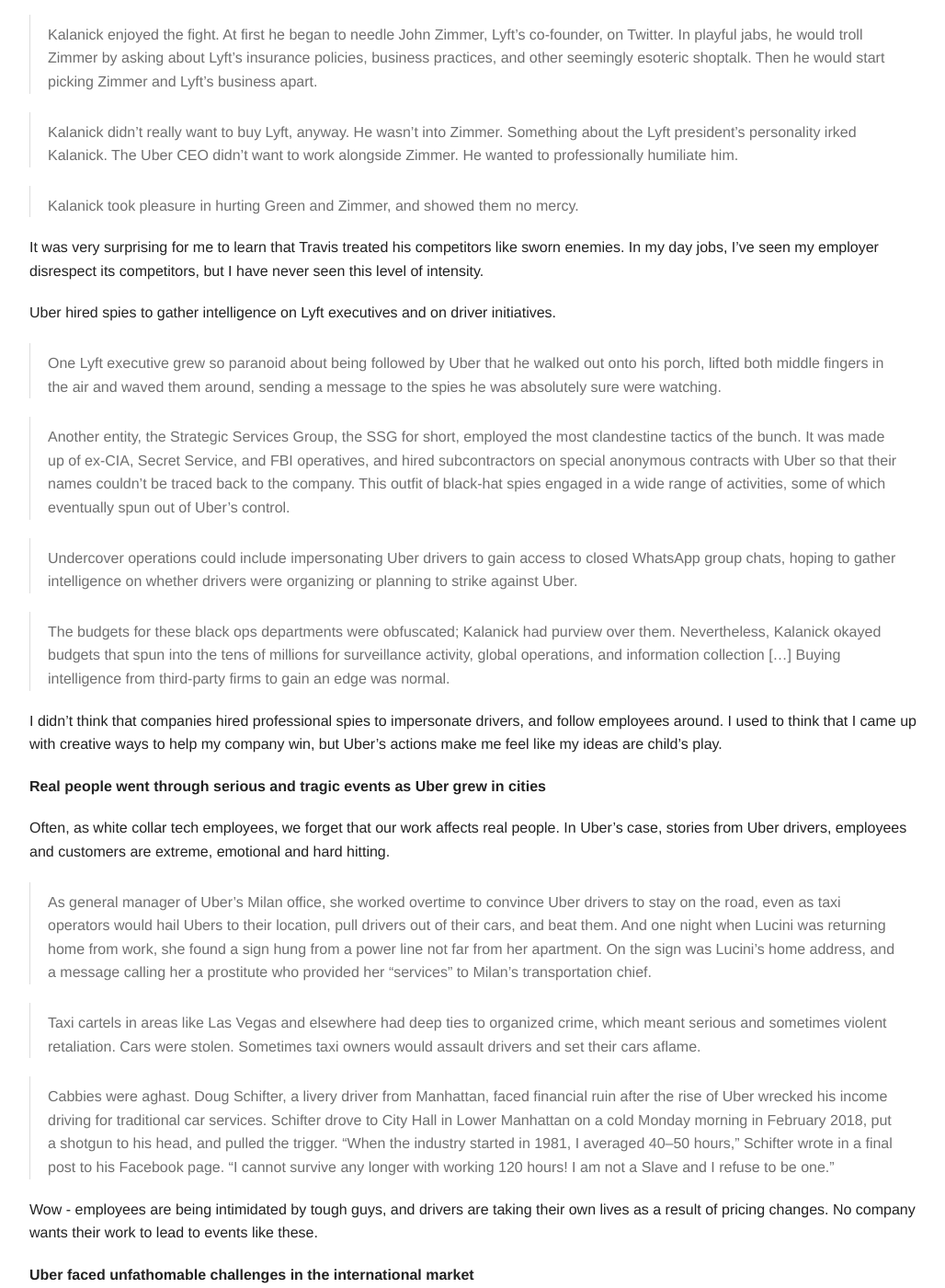
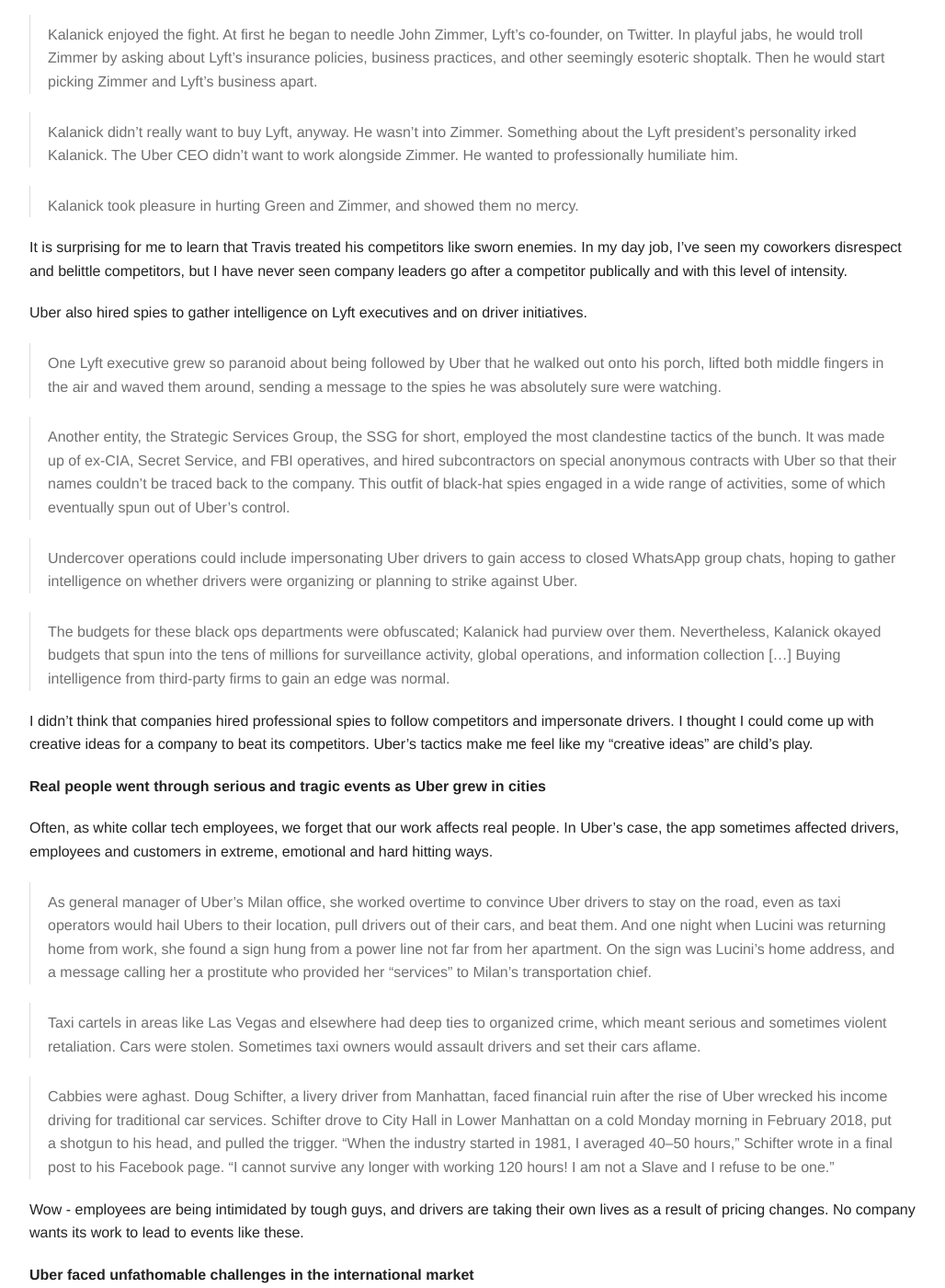
Before and after one commit to v/v.github.io, a Jekyll site: the page built from _posts/2022-09-19-book-review-super-pumped-battle-for-uber.markdown, in a window 1280 px wide and 1400 px high, scrolled down 3420 px. Shown: the whole window at 92% size, without its empty margins (123-1151 px from the left). Built offline with Jekyll 4.4.1, drawn with Linux system fonts in a browser that asks for light colours; some of the changed text lies outside the part shown.

Commit message:
another edit

```diff
--- a/_posts/2022-09-19-book-review-super-pumped-battle-for-uber.markdown
+++ b/_posts/2022-09-19-book-review-super-pumped-battle-for-uber.markdown
@@ -13,16 +13,16 @@
 
 1. famous, familiar characters like Travis Kalanick, Anthony Levandowski, Bill Gurley, Larry Page, Susan Fowler, Masayoshi San
 1. incredible events - both good and bad
-1. behind-the-curtains peek into a familar product and a hypergrowth tech company.
+1. behind-the-curtains peek into a familar product and a hypergrowth tech company
 1. diverse, international stage
-1. high stakes power struggle with compelling characters.
-1. complicated plot - the line between good and evil is not so clear.
+1. high stakes power struggle with compelling characters
+1. complicated plot - the line between good and evil is not so clear
 
-I looked forward to the next chapter just as much as I'd look forward to the next episode of *Game of Thrones*
+I looked forward to the next chapter just as much as I'd look forward to the next episode of *Game of Thrones*.
 
 If any of this sounds like your cup of tea, pick up the book and start reading it!
 
-Otherwise, keep on reading and I'll share what I enjoyed most about this book
+Otherwise, keep on reading and I'll share what I enjoyed most about this book.
 
 ### My reasons for loving this book (spoilers!)
 
@@ -52,7 +52,7 @@
 
 > Finally, after six years of tireless hustling, Kalanick negotiated his best deal yet: he sold Red Swoosh to Akamai for nearly $20 million. After taxes, Travis personally netted roughly $2 million.
 
-I respect people that have gone through the trenches of building a company. Real experiences like these harden you.
+I respect people that have gone through the trenches of building a company. Real experiences like these harden you for your next battle.
 
 After the Red Swoosh sale, Travis didn't exactly live a life of the rich and famous. He started [a blog](https://swooshing.wordpress.com/) and advised young startups from his apartment in San Francisco's Castro District.
 
@@ -60,7 +60,7 @@
 
 > Kalanick wanted to be a fixer like The Wolf. After buying his hilltop house in the Castro, Kalanick started investing small amounts of money in various startups with the understanding that he’d be available as their own personal fixer, willing to swoop in and solve problems whenever a founder needed his help. Got a problem with an agitated investor? The Wolf can handle it. Don’t know the first thing about hiring new engineers? Just call The Wolf. Maybe you have late-night thoughts on your company’s next move and want to talk it out. Never fear, The Wolf is here.
 
-This is pretty much what I would do if I made it big - write an interesting blog, help young entrepreneurs make it, and earn a nickname like "The Wolf"!
+Travis is very relatable here. This is pretty much what I would do if I made it big - write an interesting blog, help young entrepreneurs make it, and earn a nickname like "The Wolf"!
 
 When Travis became Uber CEO, he gave early employees autonomy and responsibility.
 
@@ -72,7 +72,7 @@
 
 I can see how this city based management style helped Uber grow so quickly in so many cities. If all the important decisions for Uber's growth were being made in San Francisco, there's no way that Uber would have taken over the world as quickly.
 
-I also think it's no accident that the early Uber team is described as Travis's "private army". Travis would ask his soldiers to break local laws, stand up to its enemies, and play dirty to win. I'm not sure I'd be doing that if I thought I was somebody's subordinate at an office job.
+I also think it's no accident that the early Uber team is described as Travis's "private army". Travis would ask his soldiers to break local laws, stand up to its enemies, and play dirty to win. I'm not sure he would have succeeded if his employees thought they were cogs in the machine at a boring office job.
 
 **Uber's stories of dirty tactics and ruthless competition are incredible**
 
@@ -88,10 +88,9 @@
 
 > Kalanick took pleasure in hurting Green and Zimmer, and showed them no mercy.
 
-It was very surprising for me to learn that Travis treated his competitors like sworn enemies. In my day jobs, I've seen my employer disrespect its competitors, but I have never seen this level of intensity.
+It is surprising for me to learn that Travis treated his competitors like sworn enemies. In my day job, I've seen my coworkers disrespect and belittle competitors, but I have never seen company leaders go after a competitor publically and with this level of intensity.
 
-Uber hired spies to gather intelligence on Lyft executives and on driver initiatives.
-
+Uber also hired spies to gather intelligence on Lyft executives and on driver initiatives.
 
 > One Lyft executive grew so paranoid about being followed by Uber that he walked out onto his porch, lifted both middle fingers in the air and waved them around, sending a message to the spies he was absolutely sure were watching.
 
@@ -101,11 +100,11 @@
 
 > The budgets for these black ops departments were obfuscated; Kalanick had purview over them. Nevertheless, Kalanick okayed budgets that spun into the tens of millions for surveillance activity, global operations, and information collection [...] Buying intelligence from third-party firms to gain an edge was normal.
 
-I didn't think that companies hired professional spies to impersonate drivers, and follow employees around. I used to think that I came up with creative ways to help my company win, but Uber's actions make me feel like my ideas are child's play.
+I didn't think that companies hired professional spies to follow competitors and impersonate drivers. I thought I could come up with creative ideas for a company to beat its competitors. Uber's tactics make me feel like my "creative ideas" are child's play.
 
 **Real people went through serious and tragic events as Uber grew in cities**
 
-Often, as white collar tech employees, we forget that our work affects real people. In Uber's case, stories from Uber drivers, employees and customers are extreme, emotional and hard hitting.
+Often, as white collar tech employees, we forget that our work affects real people. In Uber's case, the app sometimes affected drivers, employees and customers in extreme, emotional and hard hitting ways.
 
 > As general manager of Uber’s Milan office, she worked overtime to convince Uber drivers to stay on the road, even as taxi operators would hail Ubers to their location, pull drivers out of their cars, and beat them. And one night when Lucini was returning home from work, she found a sign hung from a power line not far from her apartment. On the sign was Lucini’s home address, and a message calling her a prostitute who provided her “services” to Milan’s transportation chief.
 
@@ -113,7 +112,7 @@
 
 > Cabbies were aghast. Doug Schifter, a livery driver from Manhattan, faced financial ruin after the rise of Uber wrecked his income driving for traditional car services. Schifter drove to City Hall in Lower Manhattan on a cold Monday morning in February 2018, put a shotgun to his head, and pulled the trigger. “When the industry started in 1981, I averaged 40–50 hours,” Schifter wrote in a final post to his Facebook page. “I cannot survive any longer with working 120 hours! I am not a Slave and I refuse to be one.”
 
-Wow - employees are being intimidated by tough guys, and drivers are taking their own lives as a result of pricing changes. No company wants their work to lead to events like these.
+Wow - employees are being intimidated by tough guys, and drivers are taking their own lives as a result of pricing changes. No company wants its work to lead to events like these.
 
 **Uber faced unfathomable challenges in the international market**
 
@@ -127,19 +126,19 @@
 
 The ingenuity of these scammers is very surprising to me. They built custom circuit boards with hundreds of SIM card slots so that they could take fake rides on Uber and earn incentive bonsues.
 
-Their Chinese competitor, DiDi, planted engineers inside Uber as corporate spies.
+Their Chinese competitor, DiDi, went even further - they planted engineers inside Uber as corporate spies.
 
 > One of DiDi’s preferred tactics was to send new recruits over to Uber to join as engineers. As soon as they were hired they acted as moles, feeding proprietary Uber information back to DiDi and carrying out corporate sabotage on some of Uber’s internal systems.
 
-Once corporate espionage is involved, the conflict between two companies feels less like competition and more like war.
+When I heard that corporate espionage was involved, it became clear to me that the conflict between Uber and DiDi was less like competition and more like war.
 
-In India, Local taxi companies hated Uber and initimidated them with violence.
+In India, Local taxi companies hated Uber and initimidated employees with violence.
 
 > In Mumbai, local taxi operators muscled up at Uber’s offices and tried to intimidate employees. Violence was not uncommon; in Bangalore, whenever BD took a ride home from work, he refused to let Uber drivers take him directly to his house; he knew competitors might follow him.
 
 > An angry mob of drivers—some who drove for Uber, others employed by taxi organizations all too happy to stoke anger—showed up outside of Uber’s offices in early 2017 with the dead body of the thirty-four-year-old driver, M Kondaiah, dumping the corpse on the company’s front doorstep.
 
-Drivers and passengers went through horrifying tragedies.
+Drivers and passengers in India and Brazil experienced horrifying, violent crime.
 
 > The man took out a canister, doused his body in gasoline and then brandished a lighter, threatening to set himself ablaze unless Uber raised its rates again.
 
@@ -151,25 +150,25 @@
 
 > At least sixteen drivers were murdered in Brazil before Kalanick’s product team improved identity verification and security in the app.
 
-Nobody expects their white-collar office job to lead to violent crime like suicide, rape and murder. Despite knowing that such events happen every day in cities around the world, my heart becomes heavy upon learning of these stories with human suffering.
+Nobody expects their white-collar office job to lead to violent crime like suicide, rape and murder. Despite knowing that such events happen every day in cities around the world, my heart becomes heavy upon learning of such human suffering.
 
 **The power struggle between the Uber CEO and the board gives a glimpse into high stakes corporate politicking**
 
-As Uber started to get bad press, Bill Gurley thought that Uber needed to make major changes, and replace its CEO.
+As Uber started to get bad press, Bill Gurley thought that Uber needed to make major changes, and replace Travis with another CEO.
 
 > It [the Eric Holder report] was hundreds of pages long, a winding, repetitive list of infractions that had occurred across Uber’s hundreds of global offices, including sexual assault and physical violence. After Ryan Graves read the report, he felt he needed to vomit.
 
 > Gurley and Bonderman worried Holder’s recommendations might not have gone far enough, since they stopped short of pushing Kalanick out for good. Some members of the executive leadership team were convinced Huffington had leaned on Holder and Tammy Albarrán, Holder’s partner, to convince them not to recommend Kalanick’s termination in the final report.
 
-Travis Kalanick gave himself supervoting shares, and was aware of the power that he held.
+Travis Kalanick didn't trust VCs and gave himself supervoting shares to keep his power.
 
 > Whenever Camp, Graves, or anyone else in Kalanick’s orbit began to chafe at his actions, he usually responded with some version of the same placative sentiment: “Do you know how much money I’m going to make you?”
 
 > But when Sacca began attempting to buy up shares of Uber from other early investors—a practice known as “secondary share purchasing”—Kalanick turned on him. The CEO stopped allowing Sacca to attend board meetings as an observer; the two rarely spoke afterwards.
 
-I was surprised that Travis could be so confrontational with other executives and board members at Uber. I haven't seen conflicts with this kind of intensity in people's workplace relationships.
+Travis could be so confrontational with other executives and board members at Uber. I haven't seen conflicts with this kind of intensity in people's workplace relationships.
 
-To oust Travis, Bill Gurley hatched a plan with a syndicate of Uber's VCs.
+To oust Travis, Bill Gurley hatched a secret, elaborate plan with a syndicate of Uber's VCs.
 
 > And he [Bill Gurley] proposed a plan that would rely on all of them [Uber's VCs] to work together. Gurley knew Kalanick would never step down of his own volition. They had to force his hand. Gurley knew Kalanick, like a rock climber looking for a toehold, would search for any weakness in the syndicate’s attack. With enough time and effort, Kalanick would find one, exploit it, and sink them all. He was a survivor; they needed to box him in. The minute Gurley walked into the hotel room to negotiate a surrender, Travis would tell the six-foot-nine Texan to go fuck himself. They needed a neutral emissary.
 
@@ -179,7 +178,7 @@
 
 > Now, as Cohler and Fenton slid his death letter across the table, Kalanick wondered how long they had been plotting his demise. It was the ultimate betrayal. Kalanick was lashing out like a cornered animal. He wouldn’t take it lying down. He wouldn’t accede to their demands. He was going to fight.
 
-I didn't think that a board member would hatch such a secret and elaborate plan to replace the company's CEO. It was crazy to hear that it was such a bitter fight.
+Bill planned for every possible response from Travis and forced his hand. It was crazy for me to learn that a company's investors were bitterly fighting its CEO.
 
 Travis agreed to resign but he probably didn't see what was coming next.
 
@@ -199,7 +198,9 @@
 
 > The votes [for the new CEO] kept coming in deadlocked; neither side would budge. Then, some believe, Cohler made a miscalculation. The Benchmark partner gave the table an ultimatum: If the board voted for Whitman, Benchmark would drop its lawsuit against Kalanick. It read to the room as an ultimatum. This was the price of peace. Instead of following a fair process to determine the best candidate, Benchmark was effectively holding the board hostage to approve the [replacement CEO] candidate of their choice.
 
-Again, I couldn't imagine that an investor would file a lawsuit against the CEO that brought them all its returns. And I didn't think that the vote for the next CEO would be tie broken due to coercion from the same heavy handed investor.
+Again, I couldn't imagine that an investor would file a lawsuit against the CEO that brought them all its returns. And I didn't think that an investor would pressure the board to vote for a specific replacement CEO, and have it backfire on them.
+
+The book ends with Travis's departure from Uber, and the entire story arc is gripping, especially if you're a frequent Uber customer like I am.
 
 ### Your Turn
 
```
Also changed, not shown: other parts of _posts/2022-09-19-book-review-super-pumped-battle-for-uber.markdown (+2 -2 lines).
